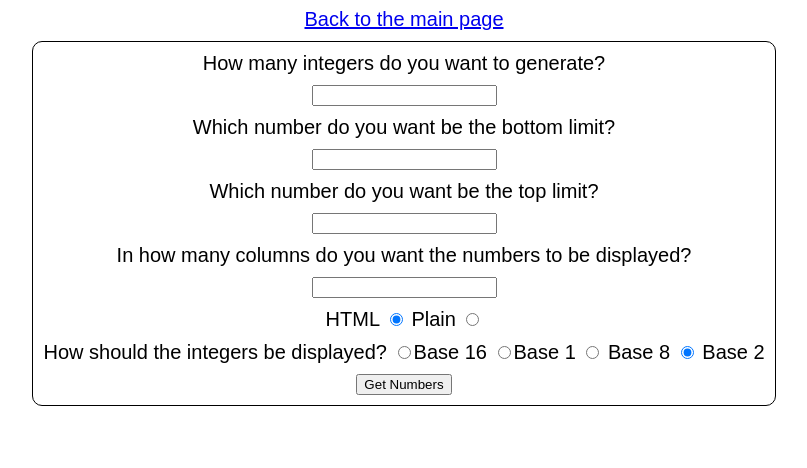
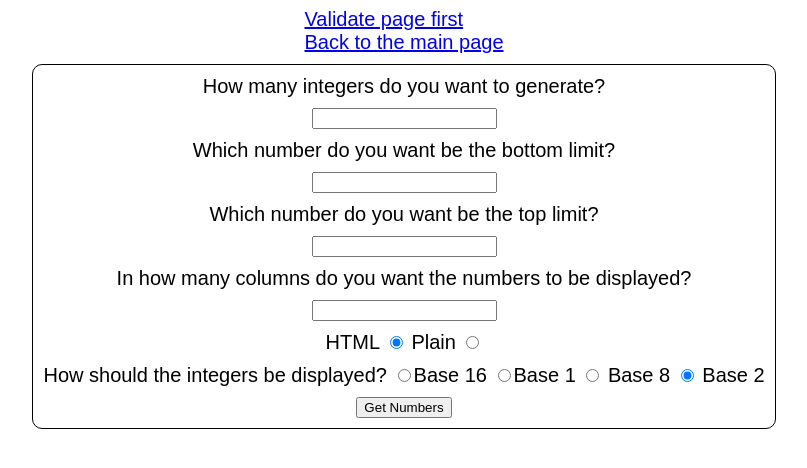
Before and after one commit to amserdion01/formrandomorg, a plain HTML site: page integers/integers.html in a window 1280 px wide. Shown: the whole page, without its empty margins (236-1043 px from the left). Drawn offline with Linux system fonts and the light colour scheme.

Commit message:
small mistake

```diff
--- a/integers/integers.html
+++ b/integers/integers.html
@@ -8,7 +8,7 @@
 
   <body>
     <div class="links">
-      <a href="http://validator.w3.org/check?uri=https://amserdion01.github.io/formrandomorg/integers/integers.html>Validate page first </a>
+      <a href="http://validator.w3.org/check?uri=https://amserdion01.github.io/formrandomorg/integers/integers.html">Validate page first </a>
 
       <a href="../index.html">Back to the main page</a>
     </div>
```
Also changed, not shown: sequences/sequences.html (+1 -1 lines).
